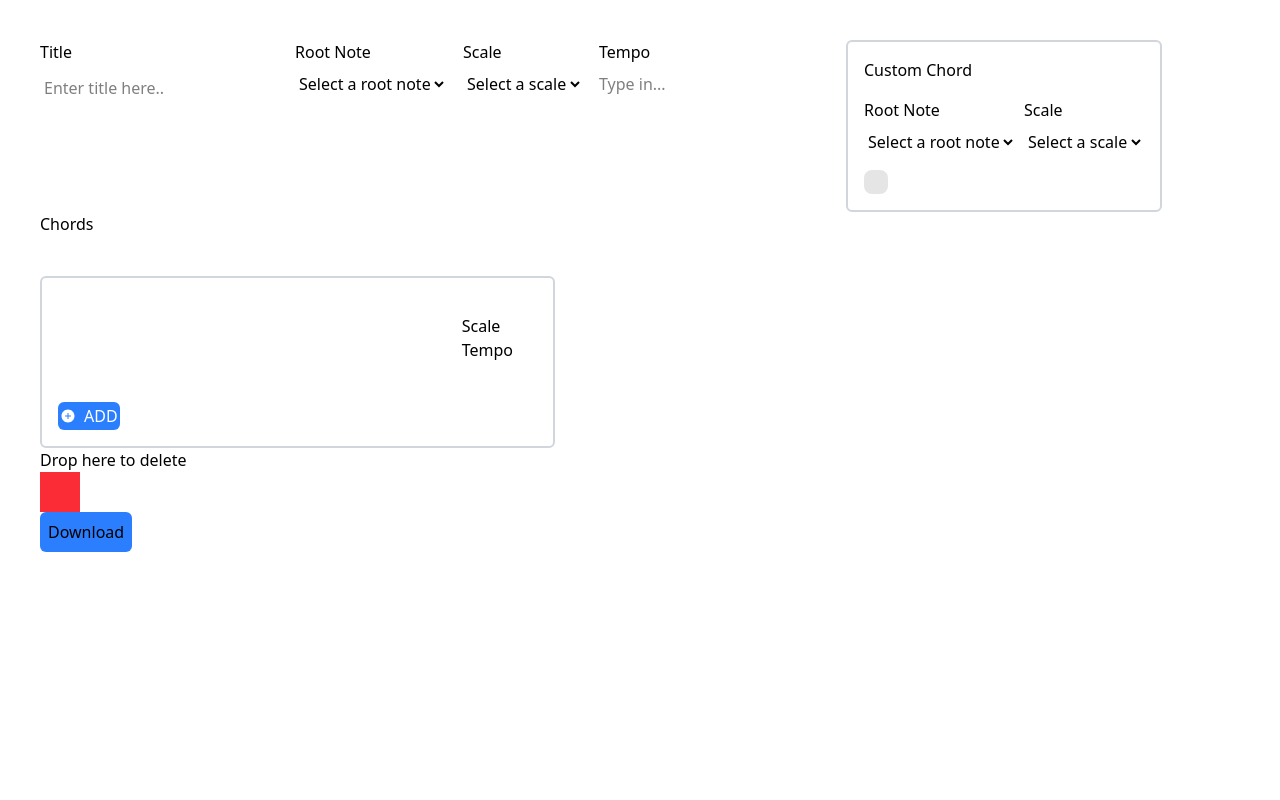
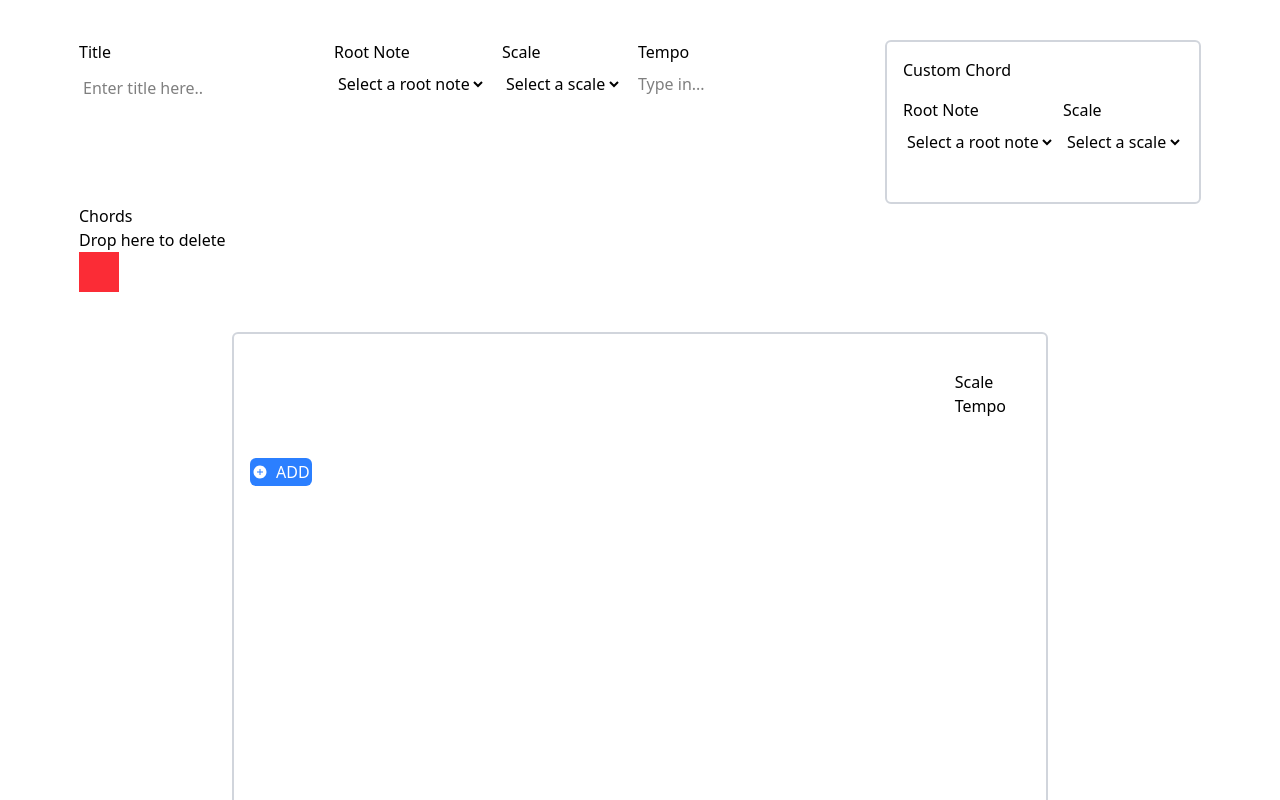
Before and after one commit to dheerajkrishna141/Chord-writer, a React (Vite) app: page / in a window 1280 px wide. Shown: the top 800 px of the page. Built offline with nearby package versions, Linux system fonts and the light colour scheme.

Commit message:
Implemented following:
- Optimised print styles for printing canvas to pdf.
- Added animations to assist in DnD.
- Updated the shape of Canvas.

```diff
--- a/package.json
+++ b/package.json
@@ -15,6 +15,7 @@
     "@dnd-kit/sortable": "^10.0.0",
     "@dnd-kit/utilities": "^3.2.2",
     "@tailwindcss/vite": "^4.1.0",
+    "framer-motion": "^12.9.1",
     "html2canvas-pro": "^1.5.8",
     "jspdf": "^3.0.1",
     "react": "^19.0.0",
--- a/src/App.tsx
+++ b/src/App.tsx
@@ -21,27 +21,16 @@ function App() {
   const [customChord, setCustomChord] = useState<Chord>({} as Chord);
   const [songMetaData, setSongMetaData] = useState({} as MetaData);
   const [canvas, setCanvas] = useState<CanvasState[]>([]);
+  const [isDragging, setIsDragging] = useState(false);
 
-  const ref = useRef<HTMLDivElement>(null);
-
-  const generatePdf = () => {
-    if (!ref.current) return;
-    const divElement = ref.current;
-    console.log("divElement", divElement);
-
-    html2canvas(divElement).then((canvas) => {
-      const data = canvas.toDataURL("image/png");
-      const pdf = new jsPDF();
-      const imgProperties = pdf.getImageProperties(data);
-      const pdfWidth = pdf.internal.pageSize.getWidth() - 20; // Subtracting 20 for 10 margin on each side
-      const pdfHeight = (imgProperties.height * pdfWidth) / imgProperties.width;
-      pdf.addImage(data, "PNG", 10, 10, pdfWidth, pdfHeight); // Adding 10 margin
-      pdf.save("download.pdf");
-    });
+  const handleDragStart = () => {
+    setIsDragging(true);
   };
 
   const handleDragEnd = (event: DragEndEvent) => {
     const { active, over } = event;
+    setIsDragging(false);
+
     if (!over) return;
     const activeId = active.id as string;
     const overId = over.id as string;
@@ -57,7 +46,15 @@ function App() {
         const lyricIndex = parseInt(activeId.split("-")[1]);
         const chordIndex = parseInt(activeId.split("-")[2]);
         const Chords = newCanvas[lyricIndex].ChordBoxes;
-        Chords.splice(chordIndex, 1);
+        if (Chords[chordIndex]) {
+          Chords[chordIndex].count = Math.max(
+            (Chords[chordIndex].count || 1) - 1,
+            0
+          );
+          if (Chords[chordIndex].count === 0) {
+            Chords[chordIndex].isEmpty = true;
+          }
+        }
         return newCanvas;
       });
 
@@ -82,7 +79,12 @@ function App() {
       const lyricIndex = parseInt(overId.split("-")[1]);
       const chordBoxIndex = parseInt(overId.split("-")[2]);
       const newCanvas = [...prev];
-      newCanvas[lyricIndex].ChordBoxes[chordBoxIndex] = false;
+      const currentBox = newCanvas[lyricIndex].ChordBoxes[chordBoxIndex];
+      newCanvas[lyricIndex].ChordBoxes[chordBoxIndex] = {
+        count: (currentBox?.count || 0) + 1,
+        isEmpty: false,
+      };
+
       return newCanvas;
     });
 
@@ -97,8 +99,8 @@ function App() {
 
   return (
     <>
-      <div className="p-10 w-[595px] h-[842px] bg-white ">
-        <DndContext onDragEnd={handleDragEnd}>
+      <div className="p-10  bg-white ">
+        <DndContext onDragStart={handleDragStart} onDragEnd={handleDragEnd}>
           <ChordContext.Provider
             value={{
               canvasState: canvas,
@@ -109,6 +111,7 @@ function App() {
               setCustomChord: setCustomChord,
               potentialChords: potentialChords,
               setPotentialChords: setPotentialChords,
+              isDragging: isDragging,
             }}
           >
             <MetaDataContext.Provider
@@ -117,21 +120,13 @@ function App() {
                 setSongMetaData: setSongMetaData,
               }}
             >
-              <div>
+              <div className="flex flex-col lg:justify-center lg:items-center overflow-auto">
                 <Hero />
-                <div ref={ref}>
-                  <Canvas />
-                </div>
 
-                <div>
-                  <h1>Drop here to delete</h1>
-                  <DropBox id="deleteBox">
-                    <div className="w-10 h-10 bg-red-500"></div>
-                  </DropBox>
-                </div>
+                <Canvas />
 
-                <div className="p-2 bg-blue-500 rounded-md w-fit">
-                  <button onClick={generatePdf}>Download</button>
+                <div className="download p-2 bg-blue-500 rounded-md w-fit">
+                  <button>Download</button>
                 </div>
               </div>
             </MetaDataContext.Provider>
--- a/src/components/Canvas.tsx
+++ b/src/components/Canvas.tsx
@@ -7,7 +7,7 @@ import DynamicDropBox from "./DynamicDropBox";
 import MetaData from "./MetaData";
 
 export type CanvasState = {
-  ChordBoxes: boolean[];
+  ChordBoxes: { isEmpty: boolean; count: number }[];
   Lyrics: string;
 };
 
@@ -19,6 +19,7 @@ const Canvas = () => {
 
   const addLyric = () => {
     console.log("canvas", canvas);
+    console.log("chordsToRender", chordsToRender);
 
     setCanvas((prev) => [
       ...prev,
@@ -37,23 +38,32 @@ const Canvas = () => {
     });
   };
 
+  const removeLyric = (lyricIndex: number) => () => {
+    setCanvas((prev) => {
+      const newCanvas = [...prev];
+      newCanvas.splice(lyricIndex, 1);
+      //set chordstorender
+      return newCanvas;
+    });
+  };
+
   return (
-    <div>
-      <div className=" border-2 border-gray-300 rounded-md p-4">
+    <div className="canvas-content border-2 border-gray-300 rounded-md p-4 w-[8.5in] h-[11in] bg-white ">
       <MetaData></MetaData>
-        <div className="flex flex-col gap-2">
+      <div className="flex flex-col gap-2 ">
         {canvas.map((item, lyricIndex) => {
           return (
             <div key={lyricIndex}>
-                <div className="flex flex-col gap-4">
-                  <div className="flex gap-2">
-                    {item.ChordBoxes.map((isEmpty, chordBoxIndex) => (
+              <div className="flex flex-col gap-2">
+                <div>
+                  <div className="flex gap-2 items-center">
+                    {item.ChordBoxes.map((currentChordBox, chordBoxIndex) => (
                       <div
-                        className="flex gap-2 items-center"
+                        className="flex gap-1 items-center"
                         key={chordBoxIndex}
                       >
                         <DropBox id={`lyric-${lyricIndex}-${chordBoxIndex}`}>
-                          {isEmpty ? (
+                          {currentChordBox.isEmpty ? (
                             <div
                               className="text-red-400 mx-auto text-center cursor-pointer"
                               onClick={deleteChordBox(
@@ -64,25 +74,35 @@ const Canvas = () => {
                               X
                             </div>
                           ) : (
-                            <div className="flex gap-2">
-                              {chordsToRender &&
-                                chordsToRender.map((chord) => {
-                                  return (
+                            <div className="flex">
+                              {(() => {
+                                const relevantChords = chordsToRender?.filter(
+                                  (chord) =>
                                     chord.overid ===
-                                      `lyric-${lyricIndex}-${chordBoxIndex}` && (
-                                      <ChordBox key={chord.id} chord={chord} />
-                                    )
+                                    `lyric-${lyricIndex}-${chordBoxIndex}`
                                 );
-                                })}
+                                return relevantChords?.map((chord, index) => (
+                                  <>
+                                    <ChordBox
+                                      className="hover:bg-blue-100"
+                                      key={chord.id}
+                                      isPlaced={true}
+                                      chord={chord}
+                                    />
+                                    {currentChordBox.count > 1 &&
+                                      index < relevantChords.length - 1 && (
+                                        <p className="mt-1 mr-0.5">,</p>
+                                      )}
+                                  </>
+                                ));
+                              })()}
                             </div>
                           )}
                         </DropBox>
                         <p>|</p>
                       </div>
                     ))}
-                    <DynamicDropBox
-                      id={`add-chordBox-${lyricIndex}`}
-                    ></DynamicDropBox>
+                    <DynamicDropBox id={`add-chordBox-${lyricIndex}`} />
                   </div>
                   <input
                     className="w-100"
@@ -99,21 +119,26 @@ const Canvas = () => {
                       ]);
                     }}
                   ></input>
+                  <button
+                    onClick={removeLyric(lyricIndex)}
+                    className="remove-lyric px-[3px] py-[1px] bg-red-400 rounded-md text-white cursor-pointer"
+                  >
+                    Remove
+                  </button>
+                </div>
               </div>
             </div>
           );
         })}
       </div>
       <button
-          data-html2canvas-ignore="true"
-          className="flex justify-center items-center gap-2 bg-blue-500 text-white rounded-md p-[2px]"
+        className="add-lyric flex justify-center items-center gap-2 bg-blue-500 text-white rounded-md p-[2px]"
         onClick={addLyric}
       >
         <IoAddCircleSharp />
         ADD
       </button>
     </div>
-    </div>
   );
 };
 
--- a/src/components/ChordBox.tsx
+++ b/src/components/ChordBox.tsx
@@ -1,19 +1,29 @@
 import { useDraggable } from "@dnd-kit/core";
 import { Chord } from "./ChordConfigBar";
 import { scales } from "../data/ChordConfigData";
+import { motion } from "framer-motion";
 
 interface props {
   chord: Chord;
+  isPlaced?: boolean;
+  className?: string;
 }
-const ChordBox = ({ chord }: props) => {
+const ChordBox = ({ chord, isPlaced, className }: props) => {
   const { attributes, listeners, setNodeRef, transform } = useDraggable({
     id: chord.id,
   });
-  const style = transform
-    ? {
-        transform: "translate(" + transform.x + "px," + transform.y + "px)",
-      }
-    : undefined;
+
+  var style = {
+    padding: isPlaced ? "0.2rem" : "0.5rem",
+    cursor: "pointer",
+    transition: "background-color 0.2s ease-in-out",
+    ...(transform
+      ? {
+          transform: "translate(" + transform.x + "px," + transform.y + "px)",
+        }
+      : {}),
+  };
+
   const renderSuffix = scales.find(
     (scale) => scale.name === chord.scale
   )?.suffix;
@@ -23,7 +33,7 @@ const ChordBox = ({ chord }: props) => {
       {...listeners}
       {...attributes}
       style={style}
-      className="bg-neutral-200 rounded-lg p-3 w-fit"
+      className={`${className} rounded-lg w-fit z-1`}
     >
       {chord.rootNote}
       <span className="text-sm">{renderSuffix}</span>
--- a/src/components/ChordConfigBar.tsx
+++ b/src/components/ChordConfigBar.tsx
@@ -33,22 +33,26 @@ const ChordConfigBar = () => {
 
   useEffect(() => {
     if (
-      songConfig.title &&
-      songConfig.tempo &&
-      chordConfig.scale &&
+      songConfig.title ||
+      songConfig.tempo ||
+      chordConfig.scale ||
       chordConfig.rootNote
     ) {
+      var scale = "";
+      if (chordConfig.rootNote && chordConfig.scale) {
+        scale = `${chordConfig.rootNote} ${chordConfig.scale}`;
+      }
       const songConfigData: MetaData = {
         title: songConfig.title,
         tempo: songConfig.tempo,
-        scale: `${chordConfig.rootNote} ${chordConfig.scale}`,
+        scale: scale,
       };
       metaContext.setSongMetaData(songConfigData);
     }
-  }, [songConfig]);
+  }, [songConfig, chordConfig]);
 
   return (
-    <div className="flex gap-4">
+    <div className="flex flex-col md:flex-row gap-4">
       <div className="flex flex-col gap-2">
         <h3>Title</h3>
         <input
--- a/src/components/DropBox.tsx
+++ b/src/components/DropBox.tsx
@@ -1,19 +1,62 @@
 import { useDroppable } from "@dnd-kit/core";
-import { PropsWithChildren } from "react";
+import { PropsWithChildren, useContext, useEffect } from "react";
+import { motion, useAnimationControls } from "framer-motion";
+import { ChordContext } from "../stateManagement/chordContext";
 
 interface dropBoxProps extends PropsWithChildren {
   id: string;
 }
 
 const DropBox = ({ children, id }: dropBoxProps) => {
-  const { setNodeRef } = useDroppable({
+  const context = useContext(ChordContext);
+
+  const { setNodeRef, isOver } = useDroppable({
     id: id,
   });
 
+  const controls = useAnimationControls();
+
+  useEffect(() => {
+    if (context.isDragging) {
+      if (isOver) {
+        controls.stop();
+        controls.start("hover");
+      } else {
+        controls.start("initial");
+        controls.start("isDragging");
+      }
+    } else {
+      controls.stop(); // Stop any ongoing animations
+      controls.start("initial");
+    }
+  }, [isOver, context.isDragging]);
+
   return (
-    <div ref={setNodeRef} className=" rounded-md min-w-5 min-h-5 h-fit w-fit ">
+    <motion.div
+      ref={setNodeRef}
+      className=" rounded-md min-w-5 min-h-5 h-fit w-fit "
+      animate={controls}
+      transition={{
+        duration: 2,
+        ease: "easeInOut",
+      }}
+      variants={{
+        initial: {
+          scale: 1,
+          backgroundColor: "#ffffff",
+          transition: { duration: 0.2, ease: "easeInOut" },
+        },
+        isDragging: {
+          backgroundColor: context.isDragging
+            ? ["#22d267", "#ffffff", "#22d267"]
+            : ["#ffffff"],
+          transition: { duration: 2, repeatType: "loop", repeat: Infinity },
+        },
+        hover: { scale: 2, transition: { duration: 0.2, ease: "easeInOut" } },
+      }}
+    >
       {children}
-    </div>
+    </motion.div>
   );
 };
 
--- a/src/components/DynamicDropBox.tsx
+++ b/src/components/DynamicDropBox.tsx
@@ -1,6 +1,7 @@
 import { useDroppable } from "@dnd-kit/core";
 import { PropsWithChildren, useContext, useEffect } from "react";
 import { ChordContext } from "../stateManagement/chordContext";
+import { motion, useAnimationControls } from "framer-motion";
 
 interface dynamicDropBoxProps extends PropsWithChildren {
   id: string;
@@ -10,28 +11,40 @@ const DynamicDropBox = ({ id, children }: dynamicDropBoxProps) => {
 
   const context = useContext(ChordContext);
 
-  const style = isOver
-    ? { scale: 1.05, backgroundColor: "lightblue" }
-    : undefined;
+  const controls = useAnimationControls();
 
   useEffect(() => {
     if (isOver) {
-      context.setCanvasState((prev) => {
-        const newCanvas = [...prev];
-        const lyricIndex = parseInt(id.split("-")[2]);
-        newCanvas[lyricIndex].ChordBoxes.push(true);
-        return newCanvas;
+      controls.start("hover").then(() => {
+        context.setCanvasState((prev) => {
+          const newCanvas = [...prev];
+          const lyricIndex = parseInt(id.split("-")[2]);
+          newCanvas[lyricIndex].ChordBoxes.push({ isEmpty: true, count: 0 });
+          return newCanvas;
+        });
+        controls.set("initial");
       });
     }
   }, [isOver]);
   return (
-    <div
+    <motion.div
       ref={setNodeRef}
-      style={style}
+      initial={{ scale: 1, backgroundColor: "grey" }}
+      whileHover={{ scale: 2, backgroundColor: "lightblue" }}
+      transition={{ duration: 0.2, ease: "easeInOut" }}
+      animate={controls}
+      variants={{
+        initial: {
+          scale: 1,
+          backgroundColor: "grey",
+          transition: { duration: 0.5 },
+        },
+        hover: { scale: 2, backgroundColor: "lightblue" },
+      }}
       className="rounded-md min-w-5 min-h-5 h-fit w-fit"
     >
       {children}
-    </div>
+    </motion.div>
   );
 };
 
--- a/src/components/Hero.tsx
+++ b/src/components/Hero.tsx
@@ -2,11 +2,12 @@ import { useContext } from "react";
 import ChordBox from "./ChordBox";
 import ChordConfigBar from "./ChordConfigBar";
 import { ChordContext } from "../stateManagement/chordContext";
+import DropBox from "./DropBox";
 
 const Hero = () => {
   const context = useContext(ChordContext);
   return (
-    <div>
+    <div className="chord-config">
       <ChordConfigBar />
 
       <div className="flex-col mb-10">
@@ -14,8 +15,19 @@ const Hero = () => {
         <div className="flex gap-2">
           {context?.potentialChords &&
             context.potentialChords.map((chord, index) => (
-              <ChordBox key={index} chord={chord} />
+              <ChordBox
+                className="bg-gray-300"
+                isPlaced={false}
+                key={index}
+                chord={chord}
+              />
             ))}
+        </div>
+        <div>
+          <h1>Drop here to delete</h1>
+          <DropBox id="deleteBox">
+            <div className="w-10 h-10 bg-red-500"></div>
+          </DropBox>
         </div>
       </div>
     </div>
--- a/src/stateManagement/chordContext.ts
+++ b/src/stateManagement/chordContext.ts
@@ -12,6 +12,7 @@ export interface chordContext {
   setCustomChord: Dispatch<React.SetStateAction<Chord>>;
   canvasState: CanvasState[];
   setCanvasState: Dispatch<React.SetStateAction<CanvasState[]>>;
+  isDragging: boolean;
 }
 
 export const ChordContext = React.createContext<chordContext>(
```
Also changed, not shown: src/App.css (+24 -0 lines), 1 other file (tests, documents, lock files or other folders). Lines whose indentation alone changed are shown as unchanged.
